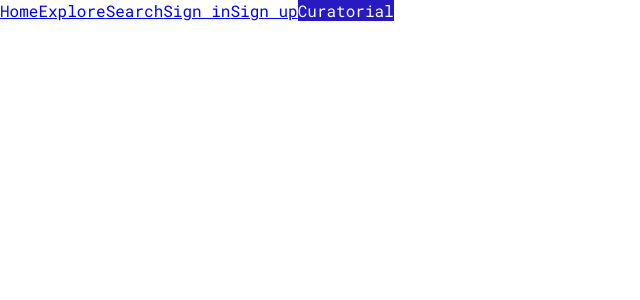
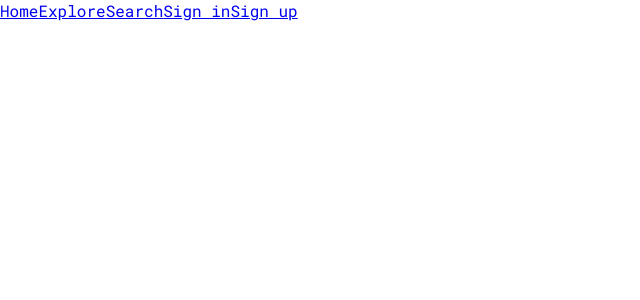
Before and after one commit to softscienceprojects/Curatorial_frontend, a React (Create React App) app: page /edit in a window 1280 px wide. Shown: the top 300 px of the page, without its empty margins (0-640 px from the left). Built offline with nearby package versions, Linux system fonts and the light colour scheme; no server answers.

Commit message:
c/o footer for now

```diff
--- a/src/App.js
+++ b/src/App.js
@@ -152,7 +152,7 @@ class App extends React.Component {
         />
       </Switch>
 
-      <Footer />
+      {/* <Footer /> */}
 
       </div>
     );
--- a/src/components/AddToShowDropdown.js
+++ b/src/components/AddToShowDropdown.js
@@ -20,6 +20,9 @@ class AddToShow extends React.Component {
         if (this.state.exhibition !== "") {
         API.addArtToExhibition(this.props.artwork.id, this.state.exhibition)
         .then((resp)=> this.props.addToExhibitionMap(resp))
+        .then(this.setState({
+            exhibition: ''
+        }))
         } else {
             alert("Please select a show")
         }
```
